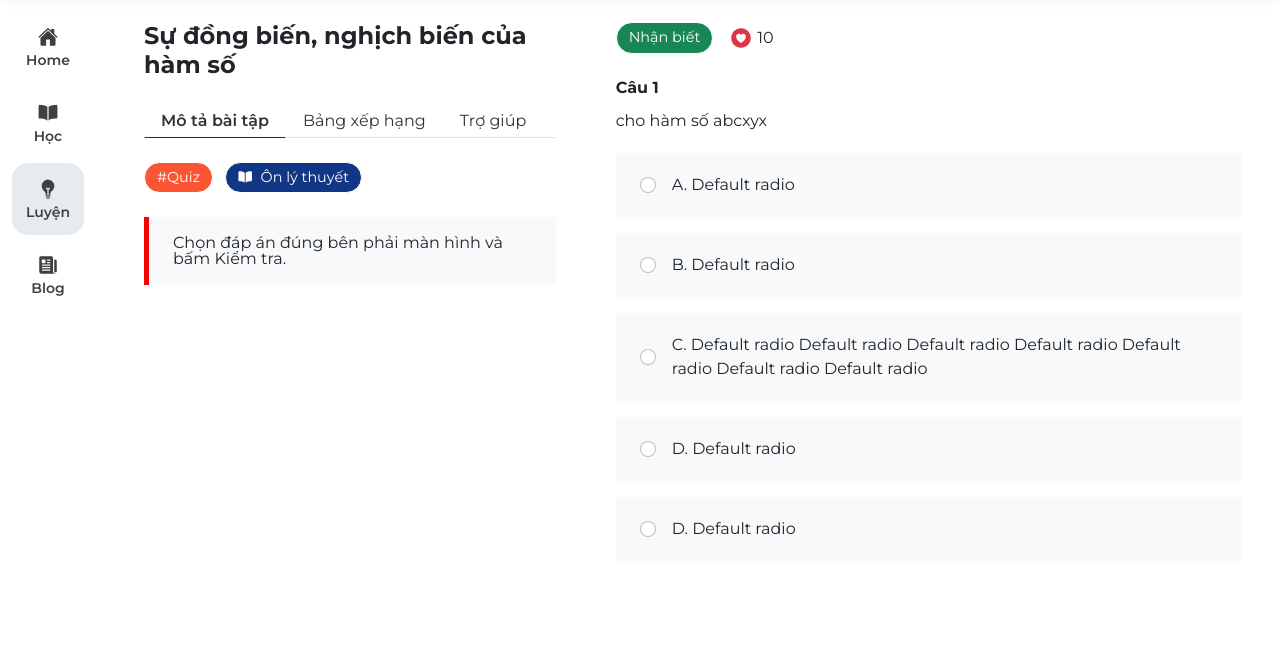
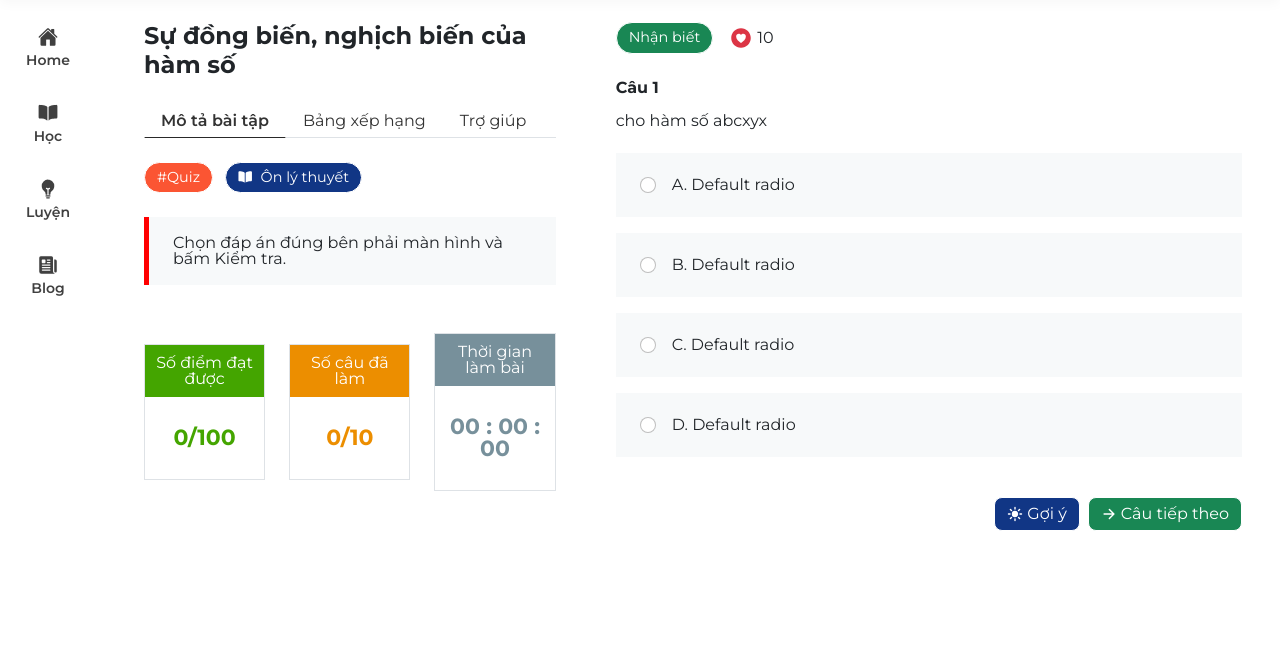
Before and after one commit to TonTon69/Education_UI, a plain HTML site: page exercises.html in a window 1280 px wide. Shown: the part 67-721 px from the top of the page. Drawn offline with nearby package versions, Linux system fonts and the light colour scheme.

Commit message:
update exercise

```diff
--- a/assets/js/app.js
+++ b/assets/js/app.js
@@ -26,22 +26,14 @@ $(document).ready(function () {
     });
 
     // Highlight the active link in a navigation menu
-    for (var i = 0; i < document.links.length; i++) {
-        if (document.links[i].href === document.URL) {
-            document.links[i].classList.add("active");
-        }
-    }
+    // for (var i = 0; i < document.links.length; i++) {
+    //     if (document.links[i].href === document.URL) {
+    //         document.links[i].classList.add("active");
+    //     }
+    // }
 
-    // custom scrollbar exercise
-    const quiz = $(".quiz");
-    quiz.scroll(function() {
-        if (this.scrollTop > 0) {
-            quiz.addClass("show-scrollbar");
-        }
-        else {
-            setTimeout(function() {
-               quiz.removeClass("show-scrollbar");
-            }, 2000);
-        }
+    //StopWatch
+    $(function () {
+        $('#stop__watch').stopwatch().stopwatch('start');
     });
 });
--- a/assets/styles/app.scss
+++ b/assets/styles/app.scss
@@ -191,11 +191,17 @@ body {
         }
 
         &--avatar {
+            display: flex;
+            align-items: center;
+            justify-content: center;
+            margin-left: 12px;
+            border-radius: 50%;
+            border: 2px solid $primary-color;
+
             img {
                 width: 24px;
                 height: 24px;
-                margin-left: 12px;
-                border-radius: 50%;
+                border-radius: inherit;
                 object-fit: cover;
                 cursor: pointer;
             }
@@ -382,6 +388,49 @@ body {
             background: #f7f9fa;
             border-left: 5px solid red;
             padding: 18px 24px;
+            margin-bottom: 0;
+        }
+
+        .score__achieved,
+        .homework__time,
+        .questions__done {
+            border: 1px solid #dee2e6;
+            text-align: center;
+
+            .top {
+                padding: 10px;
+                color: $white-color;
+            }
+
+            .bottom {
+                padding: 30px 10px;
+                font-size: 22px;
+                font-weight: 700;
+            }
+        }
+
+        .score__achieved {
+            color: #44a500;
+
+            .top {
+                background: #44a500;
+            }
+        }
+
+        .questions__done {
+            color: #ec8e00;
+
+            .top {
+                background: #ec8e00;
+            }
+        }
+
+        .homework__time {
+            color: #77909b;
+
+            .top {
+                background: #77909b;
+            }
         }
 
         .quiz {
@@ -402,7 +451,7 @@ body {
                 visibility : hidden;
             }
 
-            &.show-scrollbar::-webkit-scrollbar-thumb {
+            &:hover::-webkit-scrollbar-thumb {
                 opacity: 1;
                 visibility : visible;
             }
--- a/exercises.html
+++ b/exercises.html
@@ -119,7 +119,7 @@
                         <div class="tab-content">
                             <div class="tab-pane fade show active" id="description" role="tabpanel"
                                 aria-labelledby="description-tab">
-                                <div class=" mb-4 mt-4">
+                                <div class="mb-4 mt-4">
                                     <button class="btn btn-exercise btn-padding rounded-pill fs-7 me-2">#Quiz</button>
                                     <a href="/learning.html" class="btn btn-primary btn-padding rounded-pill">
                                         <div class="d-flex align-items-center fs-7">
@@ -132,6 +132,42 @@
                                     <blockquote>
                                         Chọn đáp án đúng bên phải màn hình và bấm Kiểm tra.
                                     </blockquote>
+                                </div>
+                                <div class="d-flex align-items-center justify-content-between mt-5 row">
+                                    <div class="col-sm-4">
+                                        <div class="score__achieved">
+                                            <div class="top">
+                                                Số điểm đạt được
+                                            </div>
+                                            <div class="bottom">
+                                                0/100
+                                            </div>
+                                        </div>
+                                    </div>
+                                    <div class="col-sm-4">
+                                        <div class="questions__done">
+                                            <div class="top">
+                                                Số câu đã làm
+                                            </div>
+                                            <div class="bottom">
+                                                0/10
+                                            </div>
+                                        </div>
+                                    </div>
+                                    <div class="col-sm-4">
+                                        <div class="homework__time">
+                                            <div class="top">
+                                                Thời gian làm bài
+                                            </div>
+                                            <div class="bottom">
+                                                <span id="hour">00</span>
+                                                <span>:</span>
+                                                <span id="minute">00</span>
+                                                <span>:</span>
+                                                <span id="second">00</span>
+                                            </div>
+                                        </div>
+                                    </div>
                                 </div>
                             </div>
                             <div class="tab-pane fade" id="rank" role="tabpanel" aria-labelledby="rank-tab">
@@ -200,23 +236,7 @@
                                         <input class="form-check-input mt-0 me-3" type="radio" name="flexRadioDefault"
                                             id="flexRadioDefault3">
                                         <label class="form-check-label" for="flexRadioDefault3">
-                                            C. Default radio Default radio Default radio Default radio Default radio
-                                            Default
-                                            radio Default radio
-                                        </label>
-                                    </div>
-                                    <div class="form-check d-flex align-items-center">
-                                        <input class="form-check-input mt-0 me-3" type="radio" name="flexRadioDefault"
-                                            id="flexRadioDefault4">
-                                        <label class="form-check-label" for="flexRadioDefault4">
-                                            D. Default radio
-                                        </label>
-                                    </div>
-                                    <div class="form-check d-flex align-items-center">
-                                        <input class="form-check-input mt-0 me-3" type="radio" name="flexRadioDefault"
-                                            id="flexRadioDefault4">
-                                        <label class="form-check-label" for="flexRadioDefault4">
-                                            D. Default radio
+                                            C. Default radio
                                         </label>
                                     </div>
                                     <div class="form-check d-flex align-items-center">
```
Also changed, not shown: assets/styles/app.css, 1 other file.
